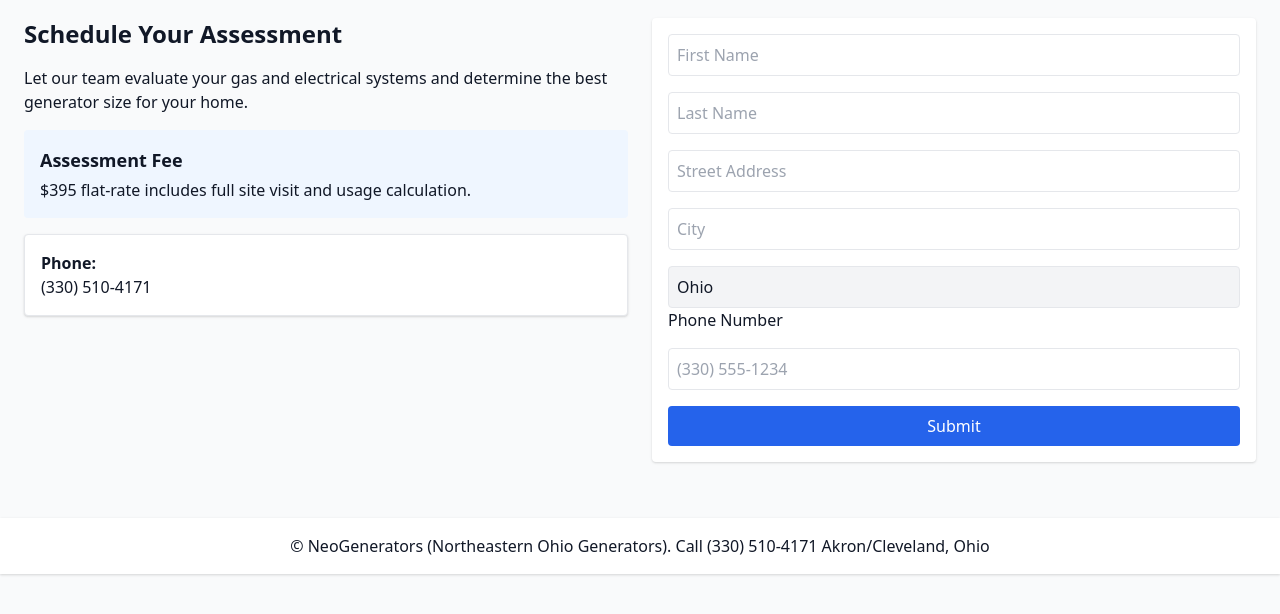
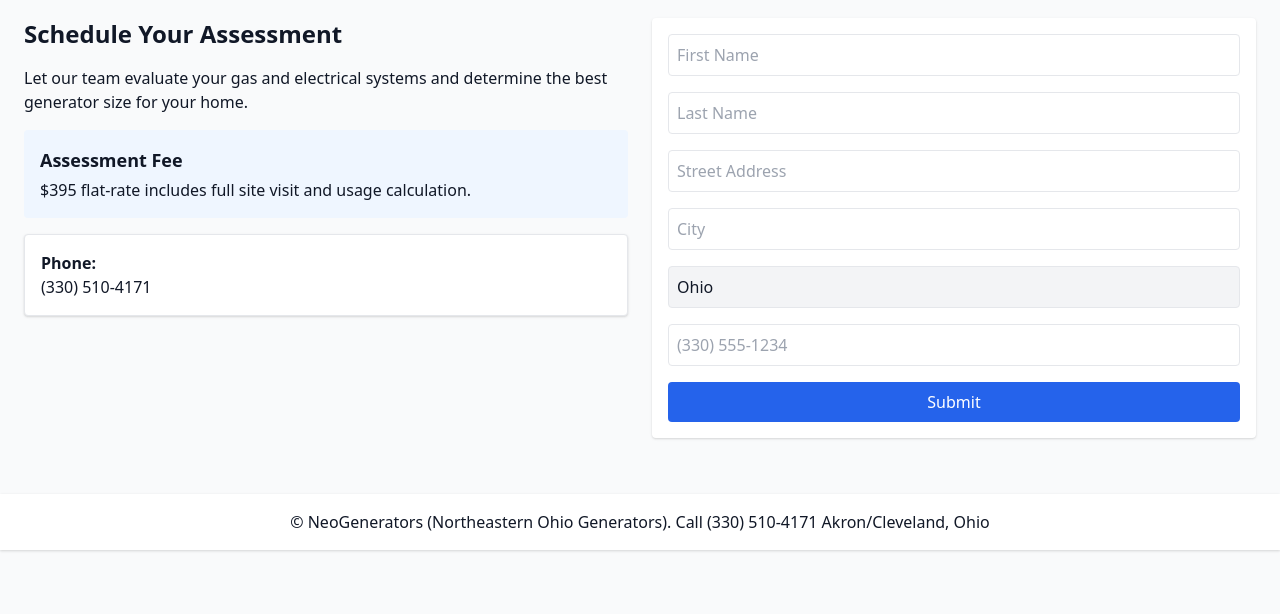
Before and after one commit to ProfessorCoder/neogenerators, a plain HTML site: page contact.html in a window 1280 px wide. Shown: the part 70-684 px from the top of the page. Drawn offline with nearby package versions, Linux system fonts and the light colour scheme.

Commit message:
Update contact.html

```diff
--- a/contact.html
+++ b/contact.html
@@ -39,7 +39,6 @@
     <input type="text" name="street" placeholder="Street Address" required class="w-full border p-2 rounded" />
     <input type="text" name="city" placeholder="City" required class="w-full border p-2 rounded" />
     <input type="text" value="Ohio" readonly class="w-full border p-2 rounded bg-gray-100" />
-    <label for="phone">Phone Number</label>
 <input
   type="tel"
   id="phone"
```
